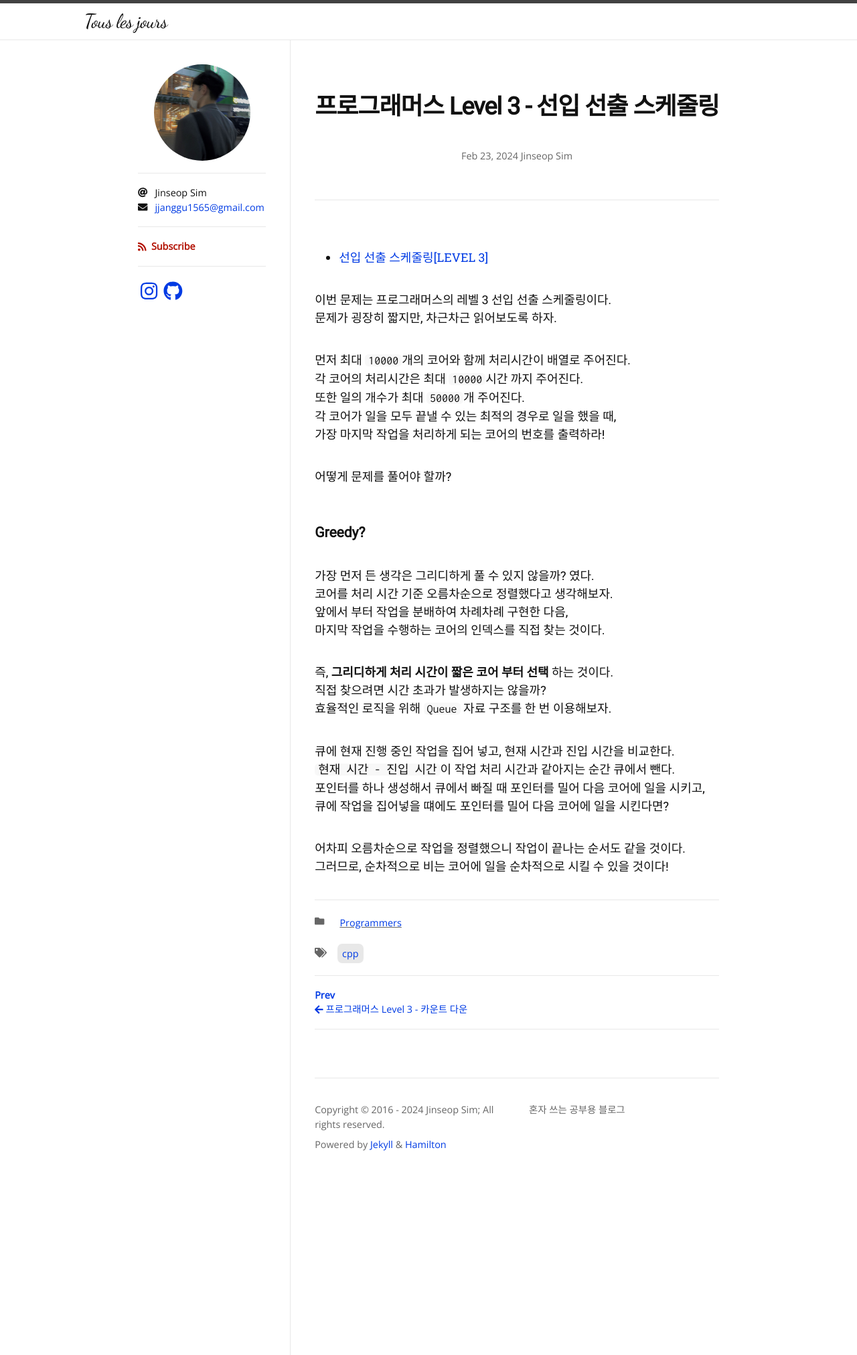
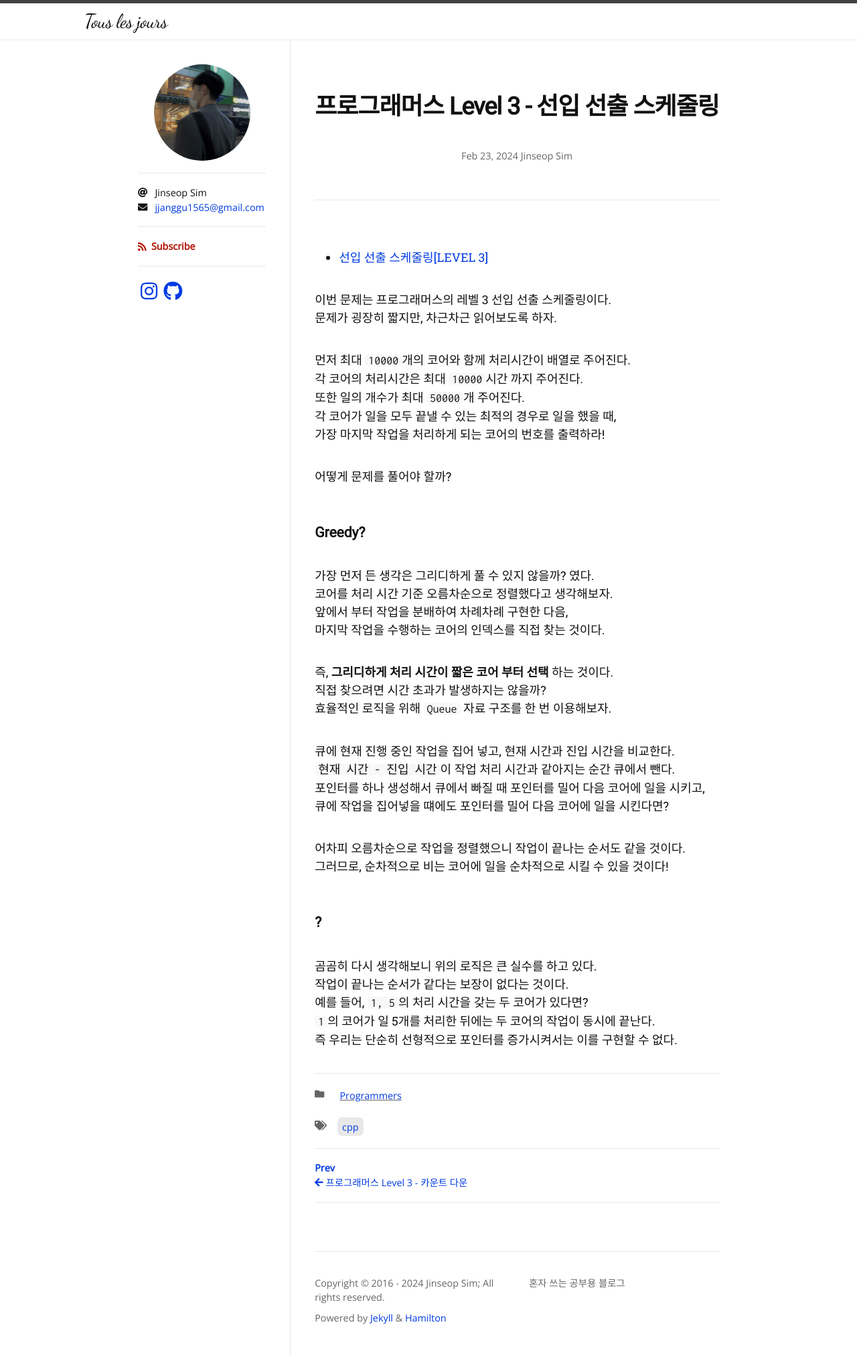
Before and after one commit to Jinseop-Sim/Jinseop-Sim.github.io, a Jekyll site: the page built from _posts/2024-02-23-pg-fifo-scheduling.md, in a window 1280 px wide. Shown: the whole page at 67% size. Built offline with Jekyll 4.4.1, drawn with Linux system fonts in a browser that asks for light colours; nearby versions of some CDN libraries; some web fonts are replaced.

Commit message:
글 수정

````diff
--- a/_posts/2024-02-23-pg-fifo-scheduling.md
+++ b/_posts/2024-02-23-pg-fifo-scheduling.md
@@ -36,3 +36,10 @@ author:
 
 어차피 오름차순으로 작업을 정렬했으니 작업이 끝나는 순서도 같을 것이다.
 그러므로, 순차적으로 비는 코어에 일을 순차적으로 시킬 수 있을 것이다!
+
+### ?
+곰곰히 다시 생각해보니 위의 로직은 큰 실수를 하고 있다.
+작업이 끝나는 순서가 같다는 보장이 없다는 것이다.
+예를 들어, ```1, 5```의 처리 시간을 갖는 두 코어가 있다면?
+```1```의 코어가 일 5개를 처리한 뒤에는 두 코어의 작업이 동시에 끝난다.
+즉 우리는 단순히 선형적으로 포인터를 증가시켜서는 이를 구현할 수 없다.
````
